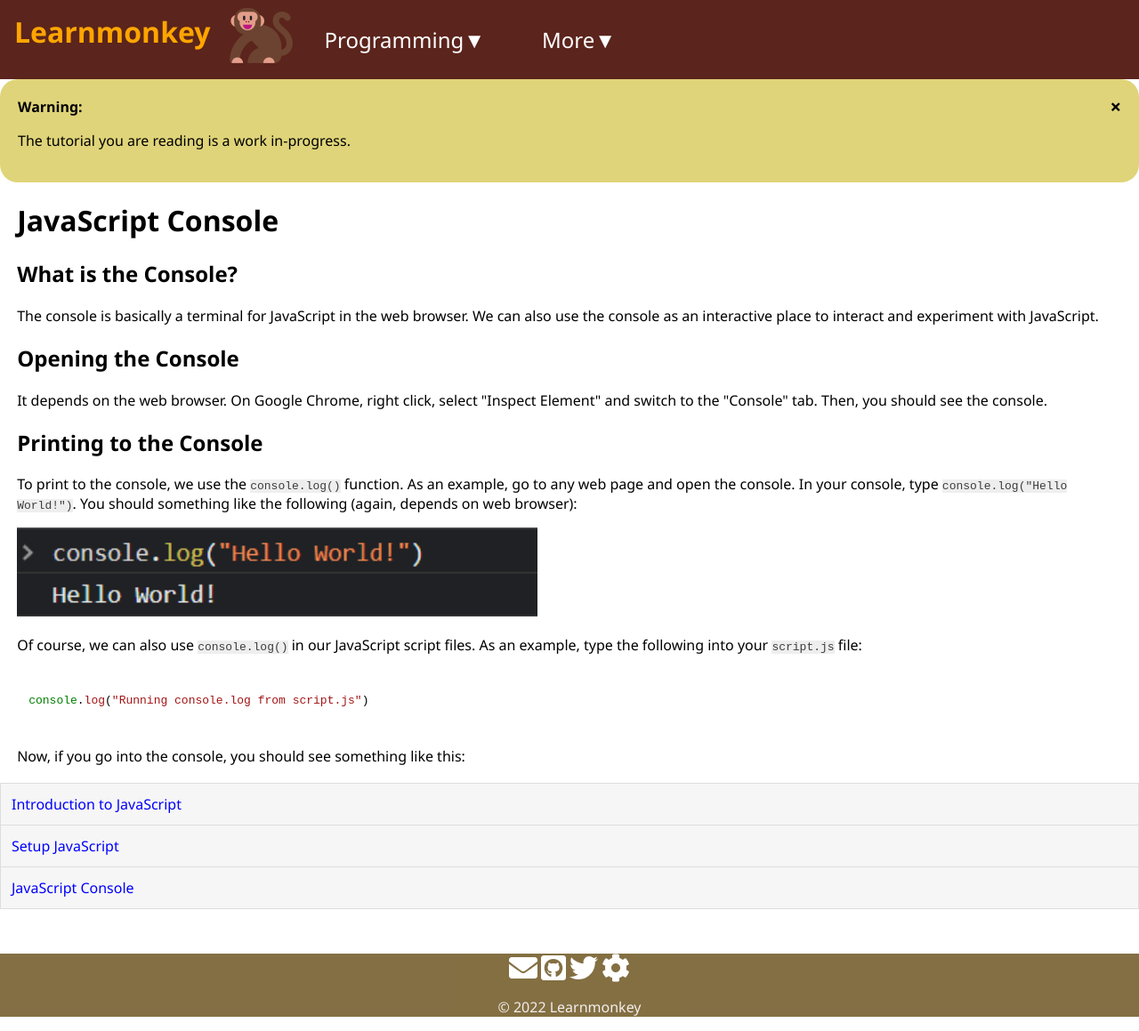
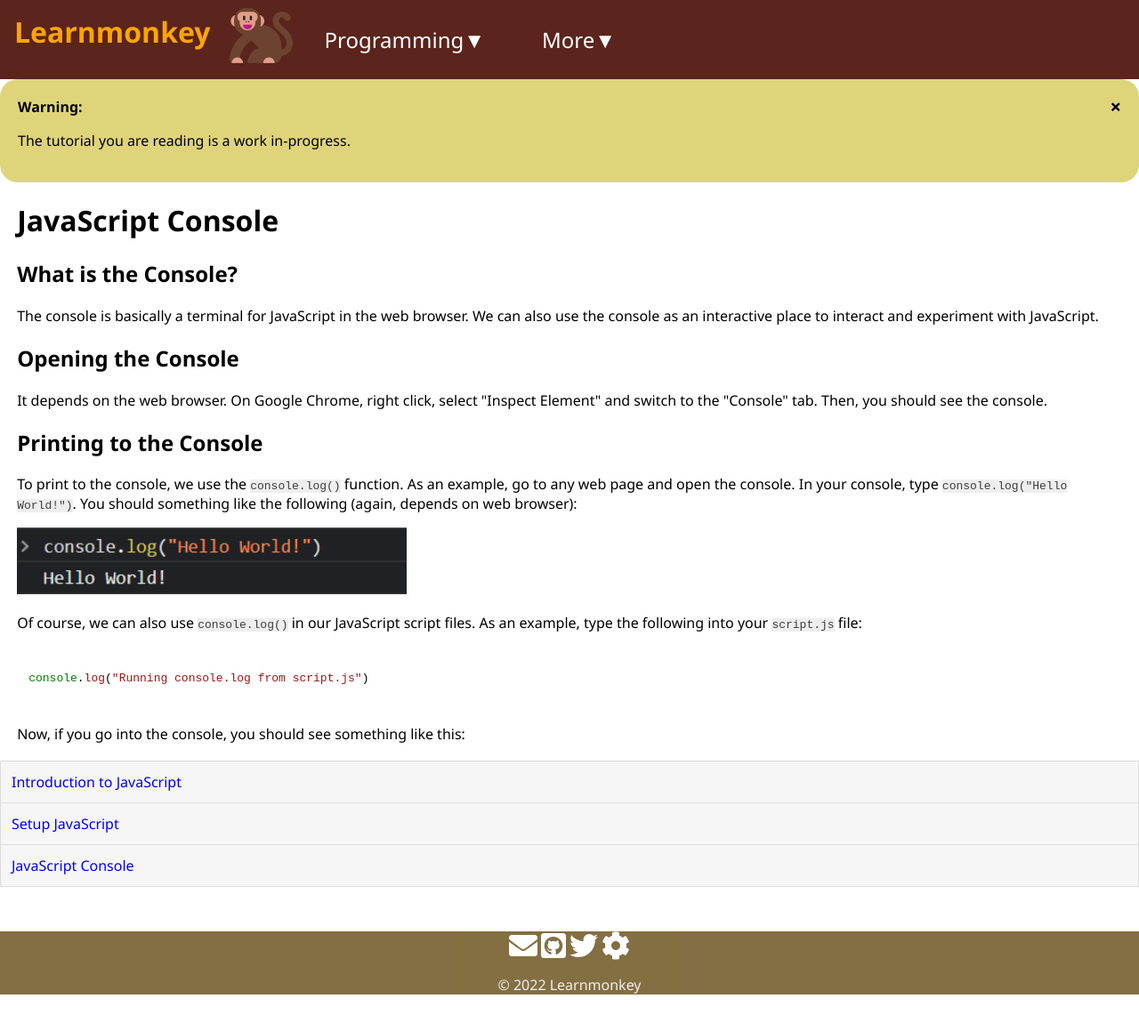
Before and after one commit to learnmonkey/learnmonkey.github.io, a Jekyll site: the page built from programming/javascript/console.html, in a window 1280 px wide. Shown: the whole page at 89% size. Built offline with Jekyll 4.4.1, drawn with Linux system fonts in a browser that asks for light colours; nearby versions of some CDN libraries; after the commit the page ends 1134 px from its top, so only the background shows below that.

Commit message:
make image a bit smaller

```diff
--- a/programming/javascript/console.html
+++ b/programming/javascript/console.html
@@ -19,7 +19,7 @@ layout: javascript
 <section>
     <h2>Printing to the Console</h2>
     <p>To print to the console, we use the <code>console.log()</code> function. As an example, go to any web page and open the console. In your console, type <code>console.log("Hello World!")</code>. You should something like the following (again, depends on web browser): </p>
-    <img src="/images/programming/javascript/console-hello-world.png" alt="Hello World! in the console" style="height:100px">
+    <img src="/images/programming/javascript/console-hello-world.png" alt="Hello World! in the console" style="height:75px">
     <p>Of course, we can also use <code>console.log()</code> in our JavaScript script files. As an example, type the following into your <code>script.js</code> file: </p>
     <pre><code class="language-javascript">
 console.log("Running console.log from script.js")
```
